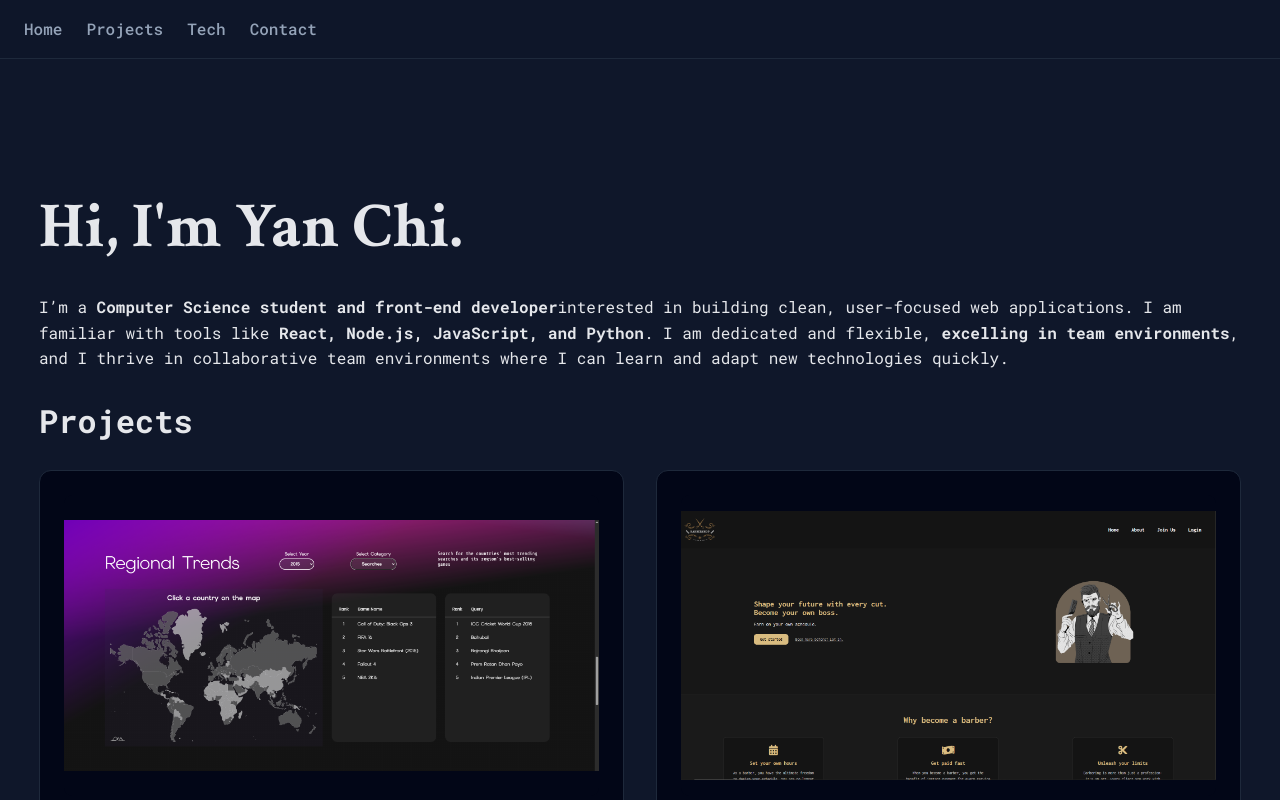
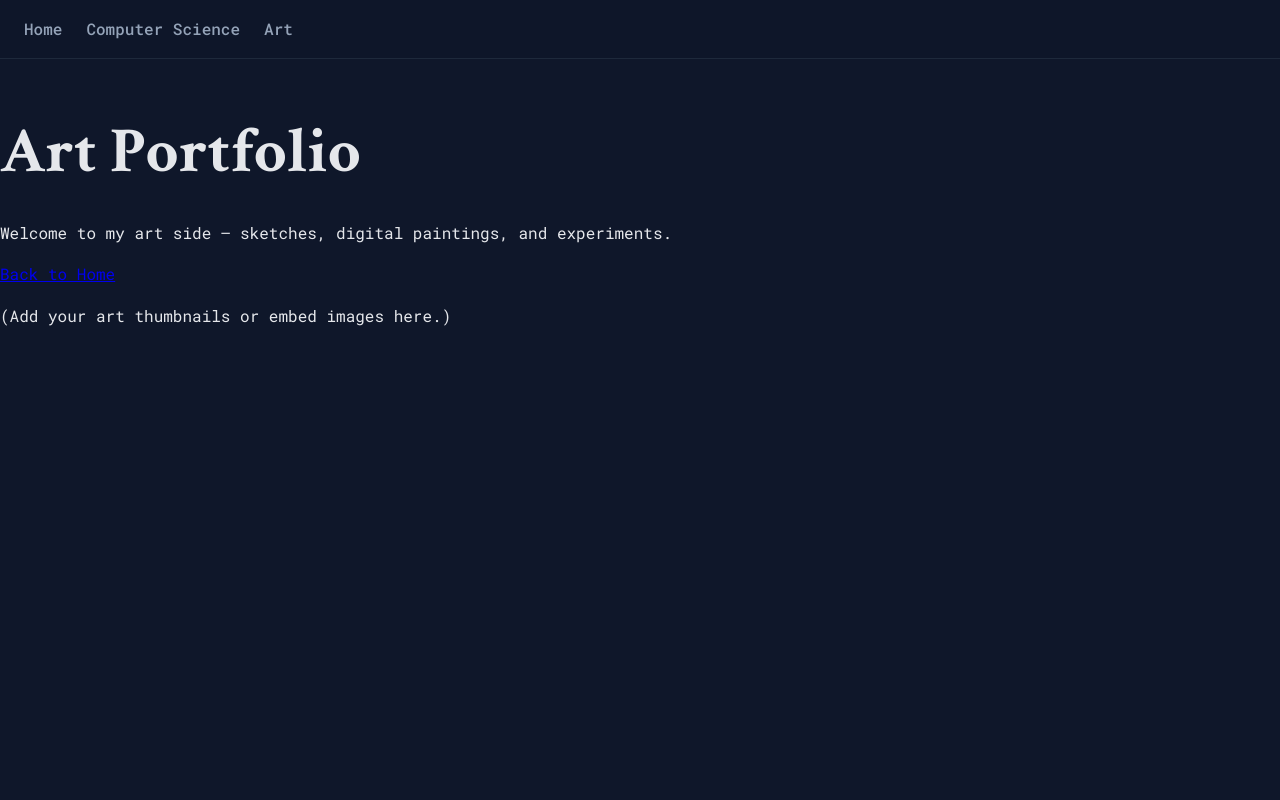
Before and after one commit to yan-74/my-portfolio-site, a React (Vite) app: page /my-portfolio-site/art in a window 1280 px wide. Shown: the top 800 px of the page. Built offline with nearby package versions, Linux system fonts and the light colour scheme.

Commit message:
Add home page to navigate between CS and Art Landing pages using react router

```diff
--- a/package.json
+++ b/package.json
@@ -12,7 +12,8 @@
   },
   "dependencies": {
     "react": "^19.2.0",
-    "react-dom": "^19.2.0"
+    "react-dom": "^19.2.0",
+    "react-router-dom": "^7.13.1"
   },
   "devDependencies": {
     "@eslint/js": "^9.39.1",
--- a/src/App.jsx
+++ b/src/App.jsx
@@ -1,40 +1,19 @@
 import "./style.css";
 import Navbar from "./components/NavBar";
-import ProjectList from "./components/ProjectList";
-import Contact from "./components/Contact";
+import CSLanding from "./components/CSLanding";
+import ArtLanding from "./components/ArtLanding";
+import Home from "./components/Home";
+import { Routes, Route } from "react-router-dom";
 
 function App() {
   return (
     <div>
       <Navbar />
-      <main>
-        <section id="home">
-          <h1>Hi, I'm Yan Chi.</h1>
-          <p>
-            I’m a <strong>Computer Science student and front-end developer</strong>
-            interested in building clean, user-focused web applications. I am familiar with
-            tools like <strong>React, Node.js, JavaScript, and Python</strong>. I am dedicated
-            and flexible, <strong>excelling in team environments</strong>, and I thrive in collaborative
-            team environments where I can learn and adapt new technologies quickly.
-          </p>
-        </section>
-
-        <section id="projects">
-          <h2>Projects</h2>
-          <ProjectList />
-        </section>
-
-        <section id="tech">
-          <h2>Tech Stack</h2>
-          <ul>
-            <li><strong>Languages:</strong> Python, C#, HTML/CSS, JavaScript, Java, Kotlin, SQL</li>
-            <li><strong>Frameworks:</strong> Node.js, React, Flask, .NET</li>
-            <li><strong>Tools:</strong> Git, Docker, Linux</li>
-          </ul>
-        </section>
-
-        <Contact />
-      </main>
+      <Routes>
+        <Route path="/" element={<Home />} />
+        <Route path="/cs" element={<CSLanding />} />
+        <Route path="/art" element={<ArtLanding />} />
+      </Routes>
     </div>
   );
 }
--- /dev/null
+++ b/src/components/ArtLanding.jsx
@@ -0,0 +1,19 @@
+import { Link } from 'react-router-dom';
+
+export default function ArtLanding() {
+  return (
+    <div className="art-landing">
+      <header>
+        <h1>Art Portfolio</h1>
+        <p>Welcome to my art side — sketches, digital paintings, and experiments.</p>
+        <p>
+          <Link to="/">Back to Home</Link>
+        </p>
+      </header>
+
+      <section className="gallery">
+        <p>(Add your art thumbnails or embed images here.)</p>
+      </section>
+    </div>
+  );
+}
--- /dev/null
+++ b/src/components/CSLanding.jsx
@@ -0,0 +1,35 @@
+import ProjectList from "./ProjectList";
+import Contact from "./Contact";
+
+export default function CSLanding() {
+  return (
+    <main>
+      <section id="home">
+        <h1>Hi, I'm Yan Chi.</h1>
+        <p>
+          I’m a <strong>Computer Science student and front-end developer</strong>
+          interested in building clean, user-focused web applications. I am familiar with
+          tools like <strong>React, Node.js, JavaScript, and Python</strong>. I am dedicated
+          and flexible, <strong>excelling in team environments</strong>, and I thrive in collaborative
+          team environments where I can learn and adapt new technologies quickly.
+        </p>
+      </section>
+
+      <section id="projects">
+        <h2>Projects</h2>
+        <ProjectList />
+      </section>
+
+      <section id="tech">
+        <h2>Tech Stack</h2>
+        <ul>
+          <li><strong>Languages:</strong> Python, C#, HTML/CSS, JavaScript, Java, Kotlin, SQL</li>
+          <li><strong>Frameworks:</strong> Node.js, React, Flask, .NET</li>
+          <li><strong>Tools:</strong> Git, Docker, Linux</li>
+        </ul>
+      </section>
+
+      <Contact />
+    </main>
+  );
+}
--- /dev/null
+++ b/src/components/Home.jsx
@@ -0,0 +1,21 @@
+import { Link } from 'react-router-dom';
+
+export default function Home() {
+  return (
+    <div className="home-landing">
+      <header>
+        <h1>Welcome to my portfolio</h1>
+        <p>Choose a side to explore:</p>
+        <nav className="home-links">
+          <Link to="/cs">Computer Science Portfolio</Link>
+          <span> · </span>
+          <Link to="/art">Art Portfolio</Link>
+        </nav>
+      </header>
+
+      <section>
+        <p>Short intro or featured item could go here.</p>
+      </section>
+    </div>
+  );
+}
--- a/src/components/NavBar.jsx
+++ b/src/components/NavBar.jsx
@@ -1,10 +1,21 @@
+import { Link, useLocation } from 'react-router-dom';
+
 export default function Navbar() {
+  const { pathname } = useLocation();
+  const showCSAnchors = /(^|\/)cs(\/|$)/.test(pathname);
+
   return (
     <nav>
-      <a href="#home">Home</a>
-      <a href="#projects">Projects</a>
-      <a href="#tech">Tech</a>
-      <a href="#contact">Contact</a>
+      <Link to="/">Home</Link>
+      <Link to="/cs">Computer Science</Link>
+      {showCSAnchors && (
+        <>
+          <a href="#projects">Projects</a>
+          <a href="#tech">Tech</a>
+          <a href="#contact">Contact</a>
+        </>
+      )}
+      <Link to="/art">Art</Link>
     </nav>
   );
 }
--- a/src/main.jsx
+++ b/src/main.jsx
@@ -1,10 +1,13 @@
 import { StrictMode } from 'react'
 import { createRoot } from 'react-dom/client'
+import { BrowserRouter } from 'react-router-dom'
 import './style.css'
 import App from './App.jsx'
 
 createRoot(document.getElementById('root')).render(
   <StrictMode>
-    <App />
+    <BrowserRouter basename="/my-portfolio-site">
+      <App />
+    </BrowserRouter>
   </StrictMode>,
 )
```
Also changed, not shown: 1 other file (tests, documents, lock files or other folders).
